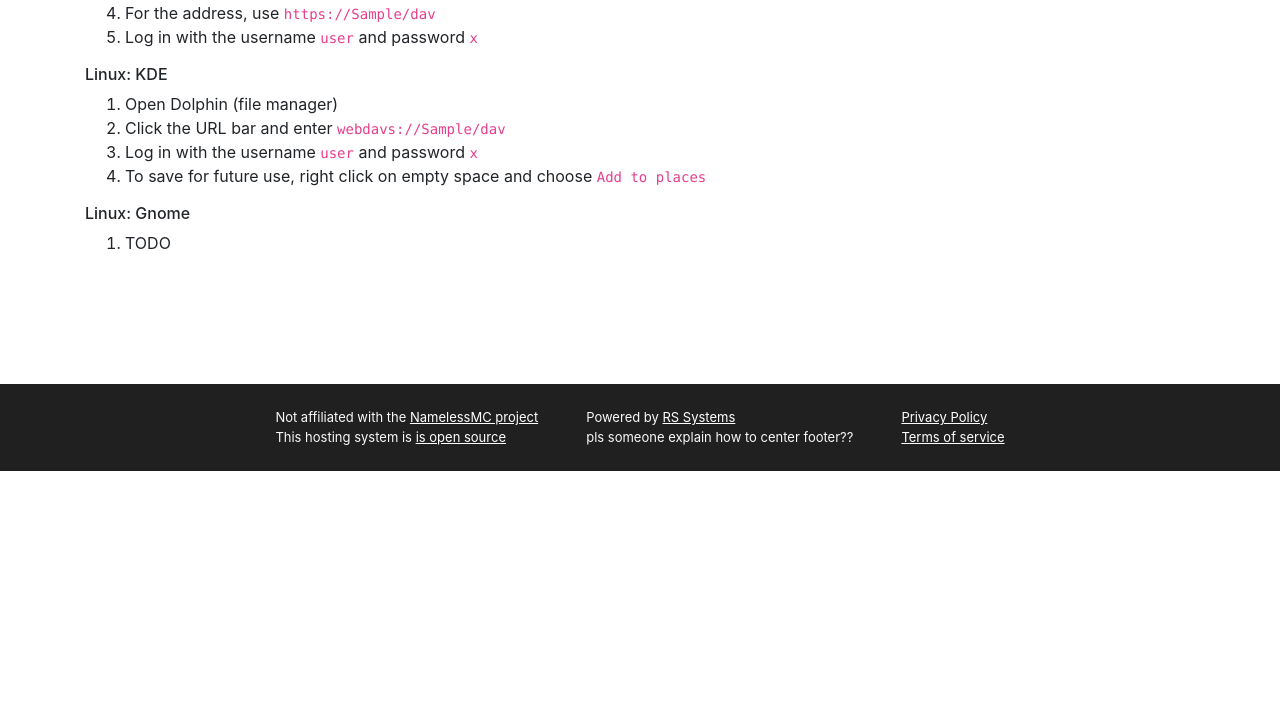
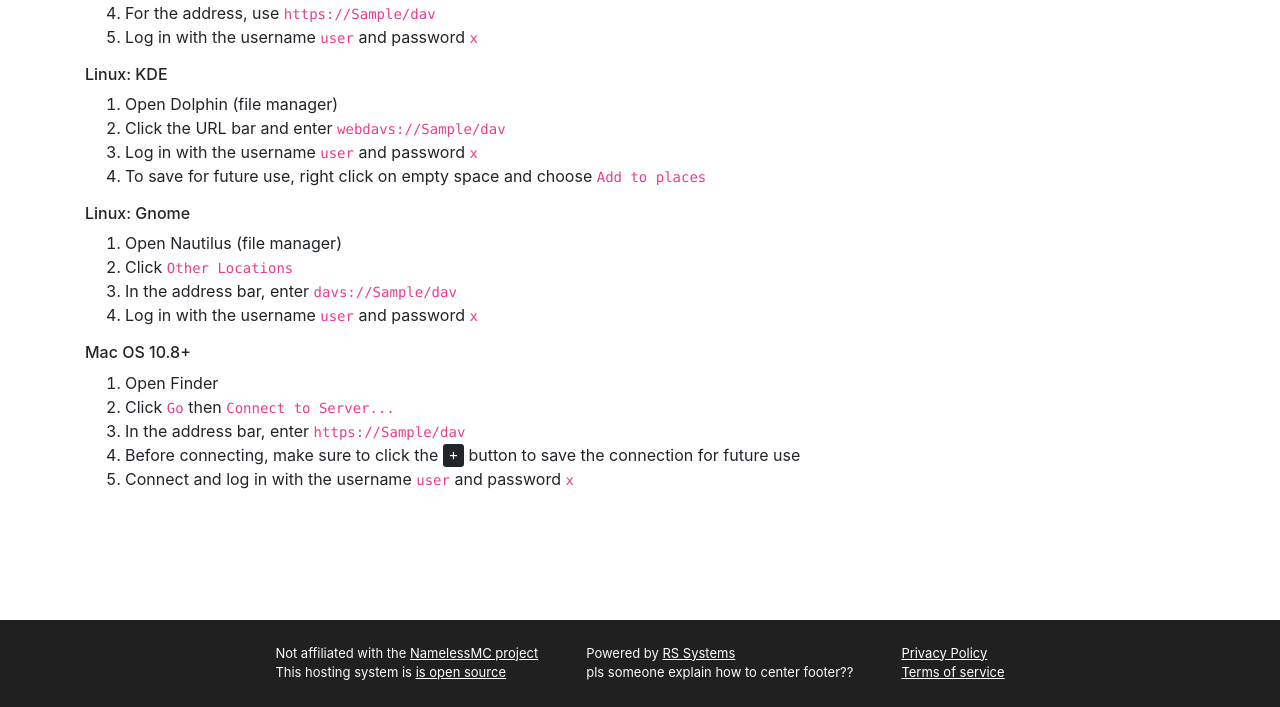
Before and after one commit to namelessmc-bot/namelessmc_hosting, a Django app: page /website/1/ in a window 1280 px wide. Shown: the part 1070-1777 px from the top of the page. Before the commit the page ends 1541 px from the top, so only its background shows below. Run offline with Django 3.2, Linux system fonts and the light colour scheme; a user stored in the database is signed in; tables that the repository leaves empty hold one stand-in row (values such as "Sample post"); some libraries are stand-ins or nearby versions.

Commit message:
Add files instructions for gnome and mac os

```diff
--- a/frontend/users/templates/users/website_detail.html
+++ b/frontend/users/templates/users/website_detail.html
@@ -86,13 +86,24 @@
         <h6>Linux: KDE</h6>
         <ol>
             <li>Open Dolphin (file manager)</li>
-            <li>Click the URL bar and enter <code>{% if website.use_https %}webdavs://{% else %}webdav://{% endif %}{{ website.domain }}/dav</code> </li>
+            <li>Click the URL bar and enter <code>{% if website.use_https %}webdavs://{% else %}webdav://{% endif %}{{ website.domain }}/dav</code></li>
             <li>Log in with the username <code>user</code> and password <code>{{ website.files_password }}</code></li>
             <li>To save for future use, right click on empty space and choose <code>Add to places</code></li>
         </ol>
         <h6>Linux: Gnome</h6>
         <ol>
-            <li>TODO</li>
+            <li>Open Nautilus (file manager)</li>
+            <li>Click <code>Other Locations</code></li>
+            <li>In the address bar, enter <code>{% if website.use_https %}davs://{% else %}dav://{% endif %}{{ website.domain }}/dav</code>
+            <li>Log in with the username <code>user</code> and password <code>{{ website.files_password }}</code></li>
+        </ol>
+        <h6>Mac OS 10.8+</h6>
+        <ol>
+            <li>Open Finder</li>
+            <li>Click <code>Go</code> then <code>Connect to Server...</code></li>
+            <li>In the address bar, enter <code>{% if website.use_https %}https://{% else %}http://{% endif %}{{ website.domain }}/dav</code>
+            <li>Before connecting, make sure to click the <kbd>&plus;</kbd> button to save the connection for future use</li>
+            <li>Connect and log in with the username <code>user</code> and password <code>{{ website.files_password }}</code></li>
         </ol>
     </div>
 </div>
```
